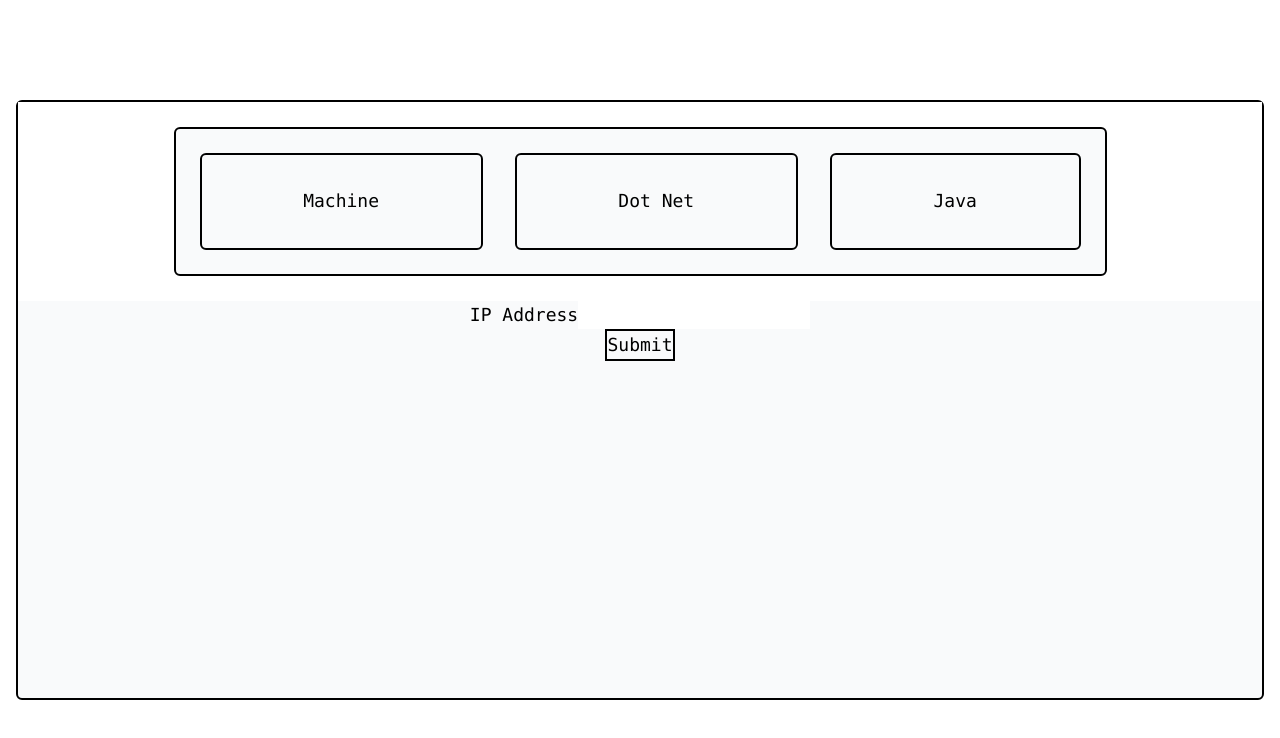
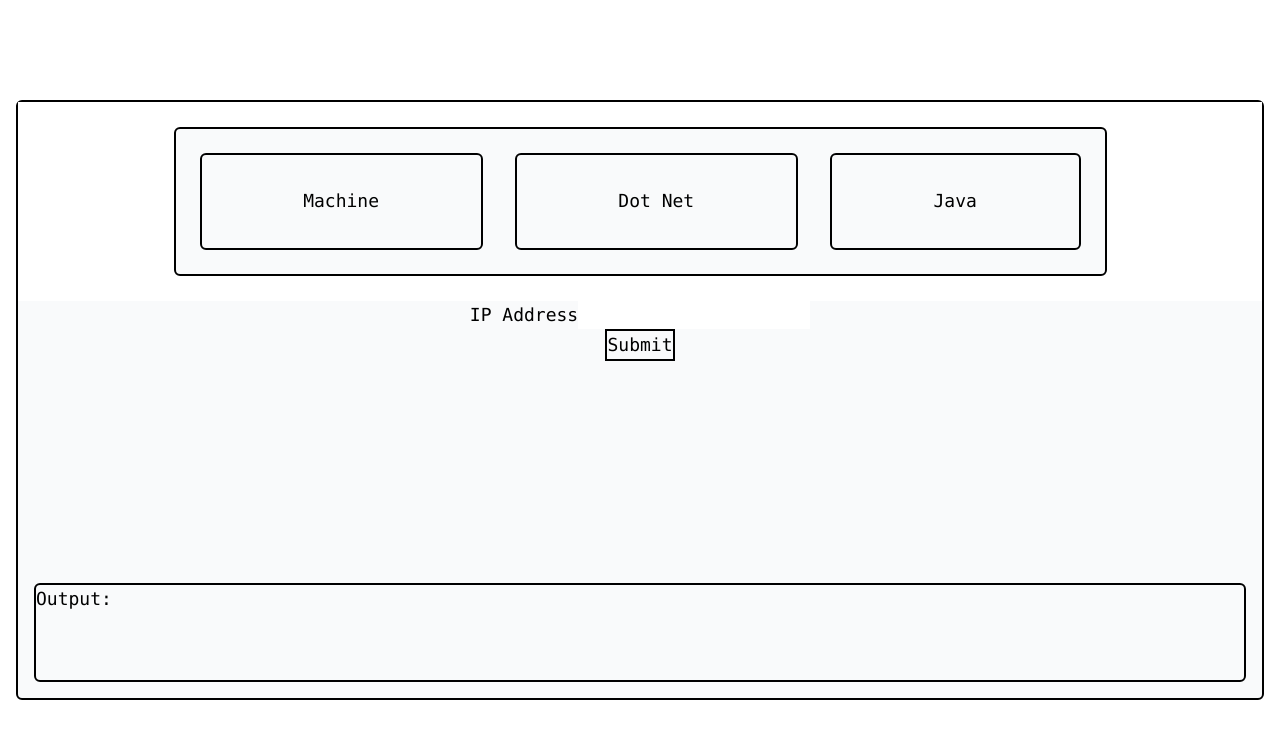
Before and after one commit to tadghh/ansible-nextjs-demo, a Next.js app: page /manage in a window 1280 px wide. Shown: the top 738 px of the page. Built offline with nearby package versions, Linux system fonts and the light colour scheme.

Commit message:
Output component

```diff
--- /dev/null
+++ b/components/Output/AnsibleOutput.js
@@ -0,0 +1,11 @@
+import React from "react";
+
+export default function AnsibleOutput({ outputData = "" }) {
+    return (
+        <div className='m-4 text-lg text-black border-2 border-black rounded-md grow-0 h-1/6 bg-gray-50'>
+            <h1>Output:</h1>
+            <br></br>
+            {outputData}
+        </div>
+    );
+}
--- a/pages/manage/index.js
+++ b/pages/manage/index.js
@@ -5,6 +5,7 @@
 import AgentContainer from "@/components/AgentMenu/AgentContainer";
 import { AgentTypes } from "@/AgentsInfo/AgentEnums";
 import { useState } from "react";
+import AnsibleOutput from "@/components/Output/AnsibleOutput";
 
 export default function Manage() {
     const { register, setValue, handleSubmit, formState: { errors } } = useForm({
@@ -23,9 +24,10 @@
             });
             console.log(data)
 
-            let responsedata = await response.json();
+            //  let responsedata = await response.json();
             if (response.status == 200) {
-                setOutputData(response.body)
+                setOutputData(response.json())
+                console.log("no bang")
             } else {
 
                 console.log("Bang!")
@@ -40,7 +42,7 @@
 
     return (
         <div className="flex items-center justify-center h-screen overflow-hidden font-mono text-sm bg-white">
-            <div className='flex-grow w-3/4 m-4 text-lg text-black border-2 border-black rounded-md bg-gray-50 h-3/4'>
+            <div className='flex flex-col flex-grow w-3/4 m-4 text-lg text-black border-2 border-black rounded-md bg-gray-50 h-3/4'>
                 <AgentContainer selectedAgent={setAgentType} setValue={setValue} register={register} />
 
                 <form className="flex flex-col items-center " onSubmit={handleSubmit((data) => onSubmit(data))}>
@@ -57,6 +59,8 @@
 
                     <button className="border-2 border-black" type="submit">Submit</button>
                 </form>
+                <div className="grow" />
+                <AnsibleOutput outputData={outputData} />
             </div>
         </div>
     );
```
